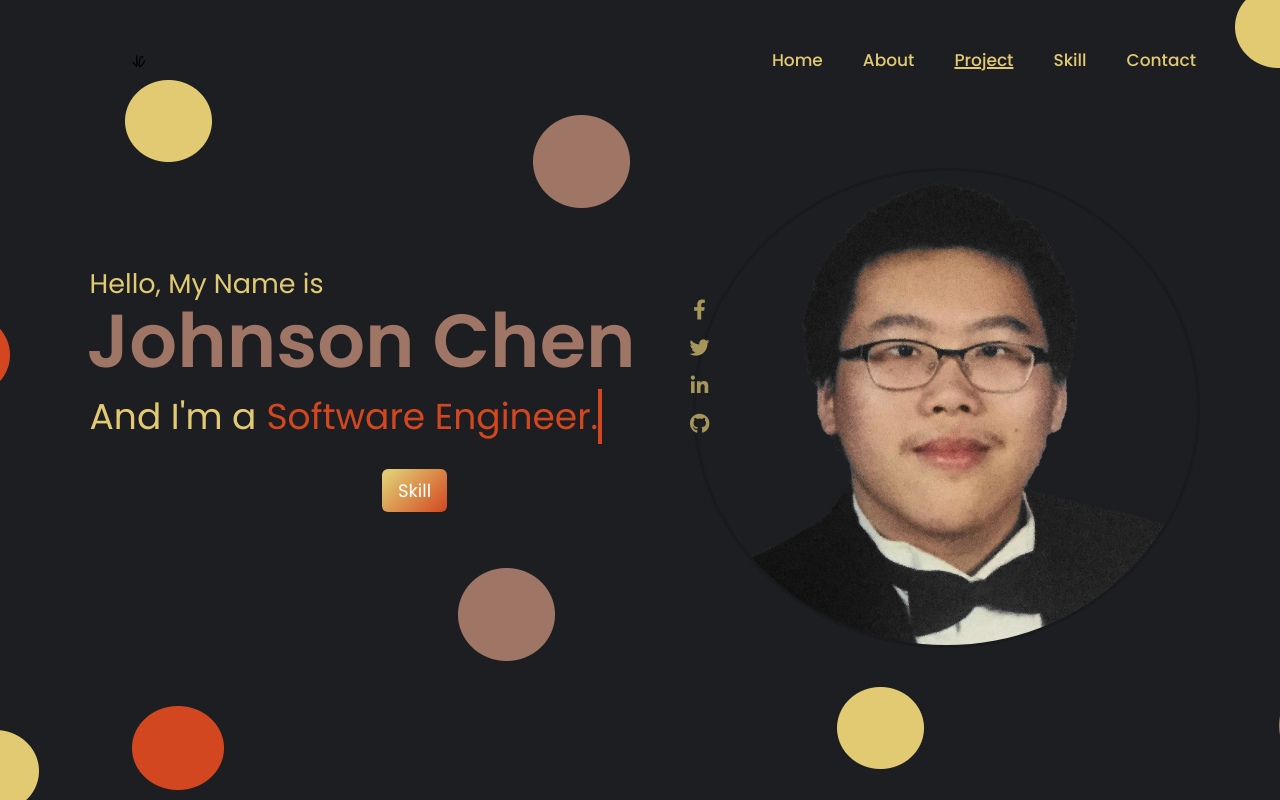
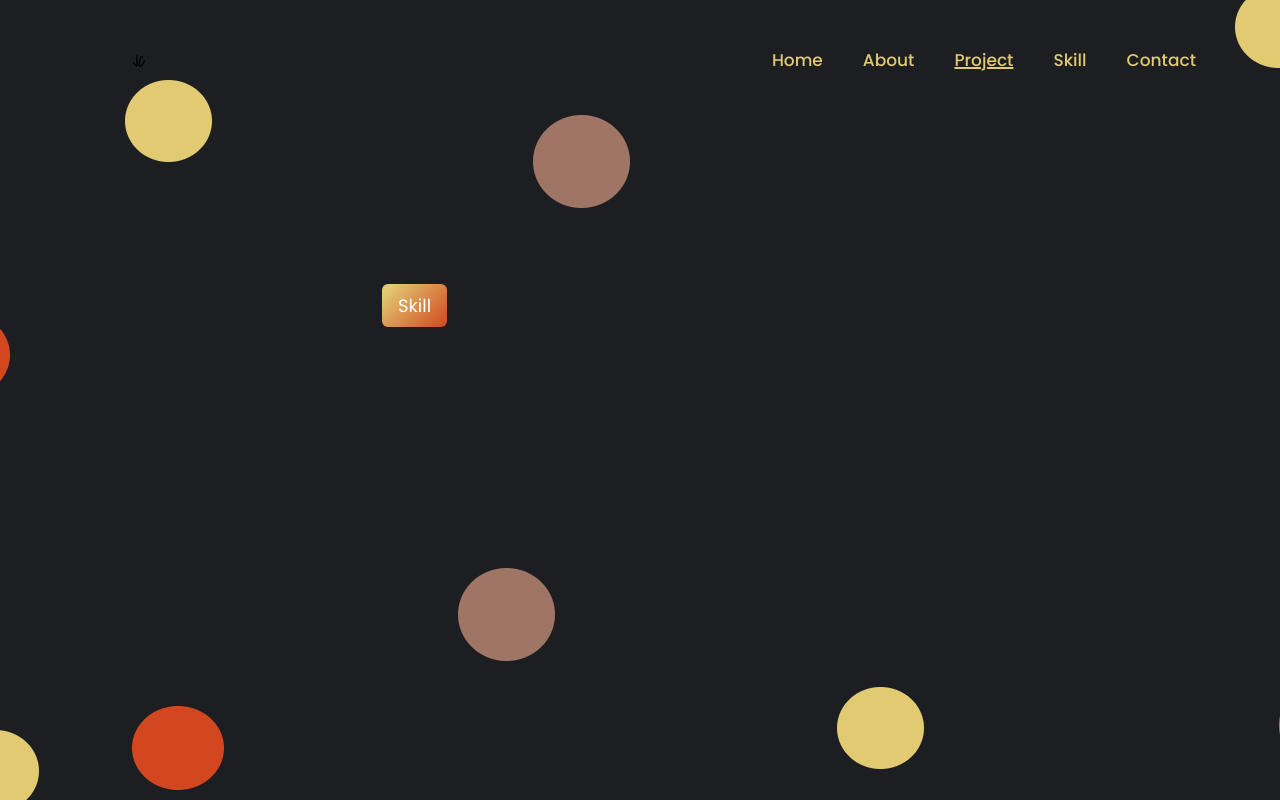
Before and after one commit to JohnsonChen22002/Portfoliov2.0, a plain HTML site: page project.html in a window 1280 px wide. Drawn offline with Linux system fonts and the light colour scheme.

Commit message:
second commit test

```diff
--- a/project.html
+++ b/project.html
@@ -27,28 +27,9 @@
     </nav>
     <div class="content">
       <div class="text-content">
-        <div class="text">Hello, My Name is </div>
-        <div class="name">Johnson Chen</div>
-        <div class="job">
-          <div class="job">
-            <span>And I'm a</span>
-            <div class="typing-text">
-              <span class="one">Software Engineer.</span>
-            </div>
-          </div>
-        </div>
         <div class="buttons">
           <button onclick="window.location.href='skill.html'">Skill</button>
-          <div class="media-icons">
-            <a href="https://www.facebook.com/DoomDashDevil/" target="_blank"><i class="fab fa-facebook-f"></i></a>
-            <a href="https://twitter.com/JChen022002" target="_blank"><i class="fab fa-twitter"></i></a>
-            <a href="https://www.linkedin.com/in/jchen22002/" target="_blank"><i class="fab fa-linkedin-in"></i></a>
-            <a href="https://github.com/JohnsonChen22002" target="_blank"><i class="fab fa-github"></i></a>
-          </div>
         </div>
-      </div>
-      <div class="Johnson">
-        <img src="images/Johnson.jpg" alt="">
       </div>
     </div>
   </header>
```
